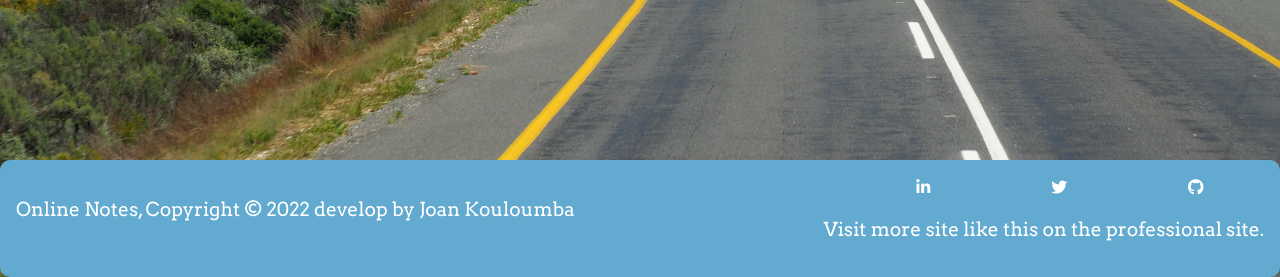
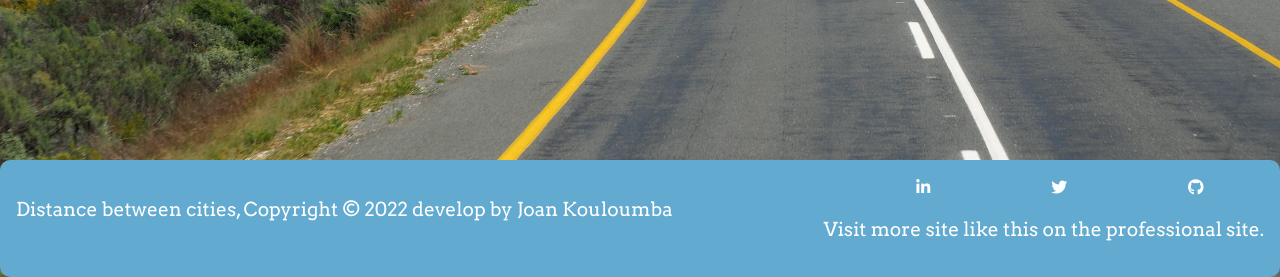
Before and after one commit to jokoul/project-20-distance-between-cities, a PHP site: page / in a window 1280 px wide. Shown: the part 663-940 px from the top of the page. Run offline with PHP 8.4, Linux system fonts and the light colour scheme; some libraries are stand-ins or nearby versions.

Commit message:
correction footer and readme file

```diff
--- a/index.php
+++ b/index.php
@@ -65,7 +65,7 @@
 
     <!--FOOTER-->
     <footer class="footer">
-      <p>Online Notes, Copyright &copy; <?php $date = date("Y"); echo $date ?> develop by Joan Kouloumba</p>
+      <p>Distance between cities, Copyright &copy; <?php $date = date("Y"); echo $date ?> develop by Joan Kouloumba</p>
       <div>
         <ul class="social-media">
           <li>
```
Also changed, not shown: README.md, img/app-logic-uml-diagram.png (added), 1 other file.
